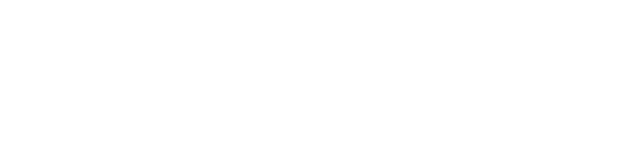
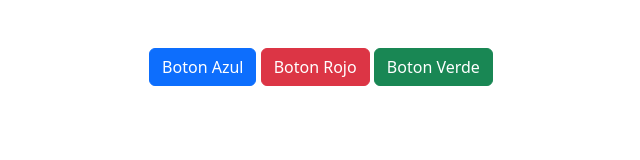
Before and after one commit to IsaiAlegria1820/Bloque_3, a plain HTML site: page Clase_6/ejercicio_1.html in a window 1280 px wide. Shown: the whole page, without its empty margins (319-959 px from the left). Drawn offline with nearby package versions, Linux system fonts and the light colour scheme.

Commit message:
probando bootsrap

```diff
--- a/Clase_6/ejercicio_1.html
+++ b/Clase_6/ejercicio_1.html
@@ -3,9 +3,15 @@
 <head>
     <meta charset="UTF-8">
     <meta name="viewport" content="width=device-width, initial-scale=1.0">
-    <title>Document</title>
+    <link href="https://cdn.jsdelivr.net/npm/bootstrap@5.3.3/dist/css/bootstrap.min.css" rel="stylesheet" integrity="sha384-QWTKZyjpPEjISv5WaRU9OFeRpok6YctnYmDr5pNlyT2bRjXh0JMhjY6hW+ALEwIH" crossorigin="anonymous">
+    <title>Botones Magicos</title>
 </head>
 <body>
-
+    <div class="container text-center mt-5">
+        <button class=" btn btn-primary">Boton Azul</button>
+        <button class="btn btn-danger">Boton Rojo</button>
+        <button class="btn btn-success">Boton Verde</button>
+    </div>
+    <script src="https://cdn.jsdelivr.net/npm/bootstrap@5.3.3/dist/js/bootstrap.bundle.min.js" integrity="sha384-YvpcrYf0tY3lHB60NNkmXc5s9fDVZLESaAA55NDzOxhy9GkcIdslK1eN7N6jIeHz" crossorigin="anonymous"></script>
 </body>
 </html>
```
